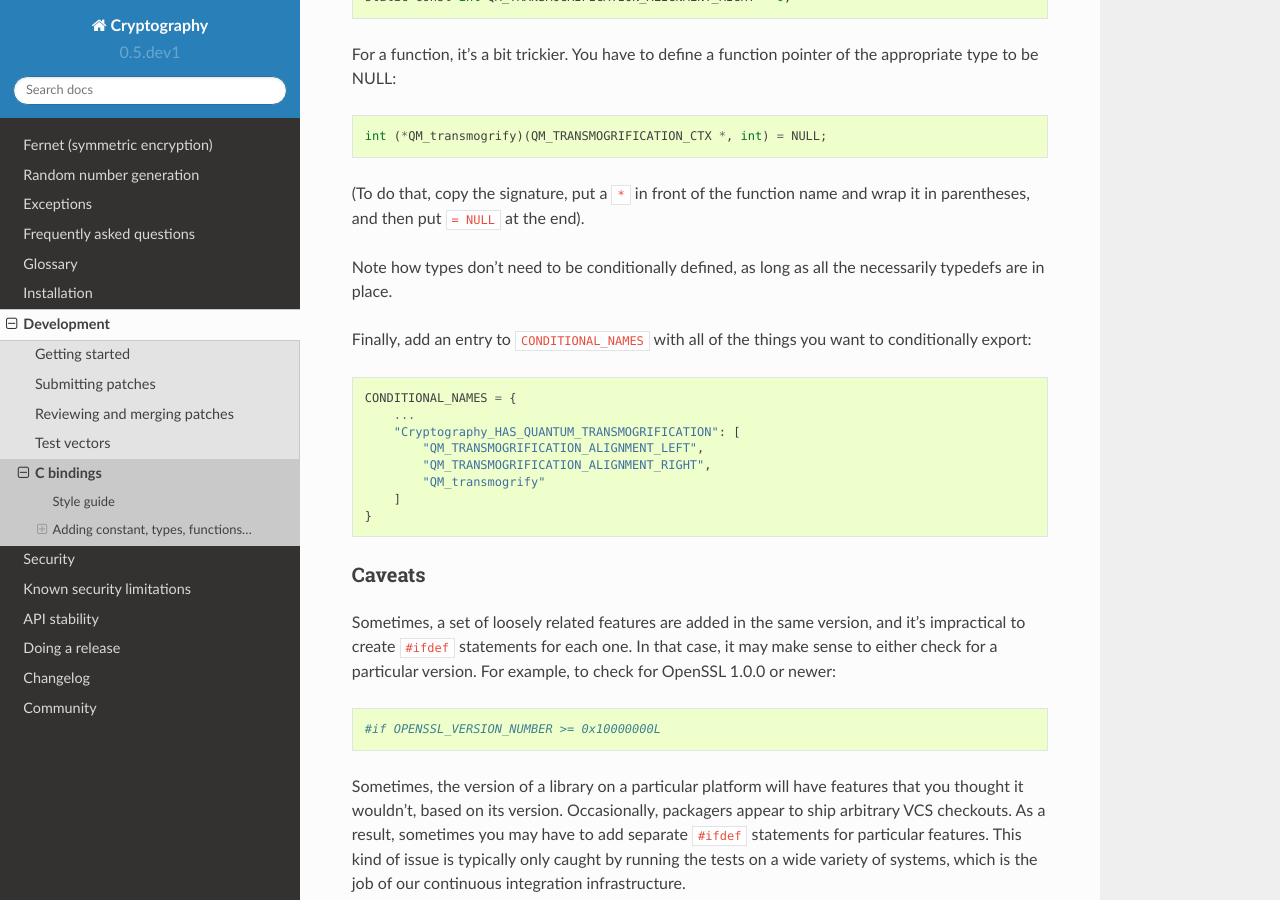
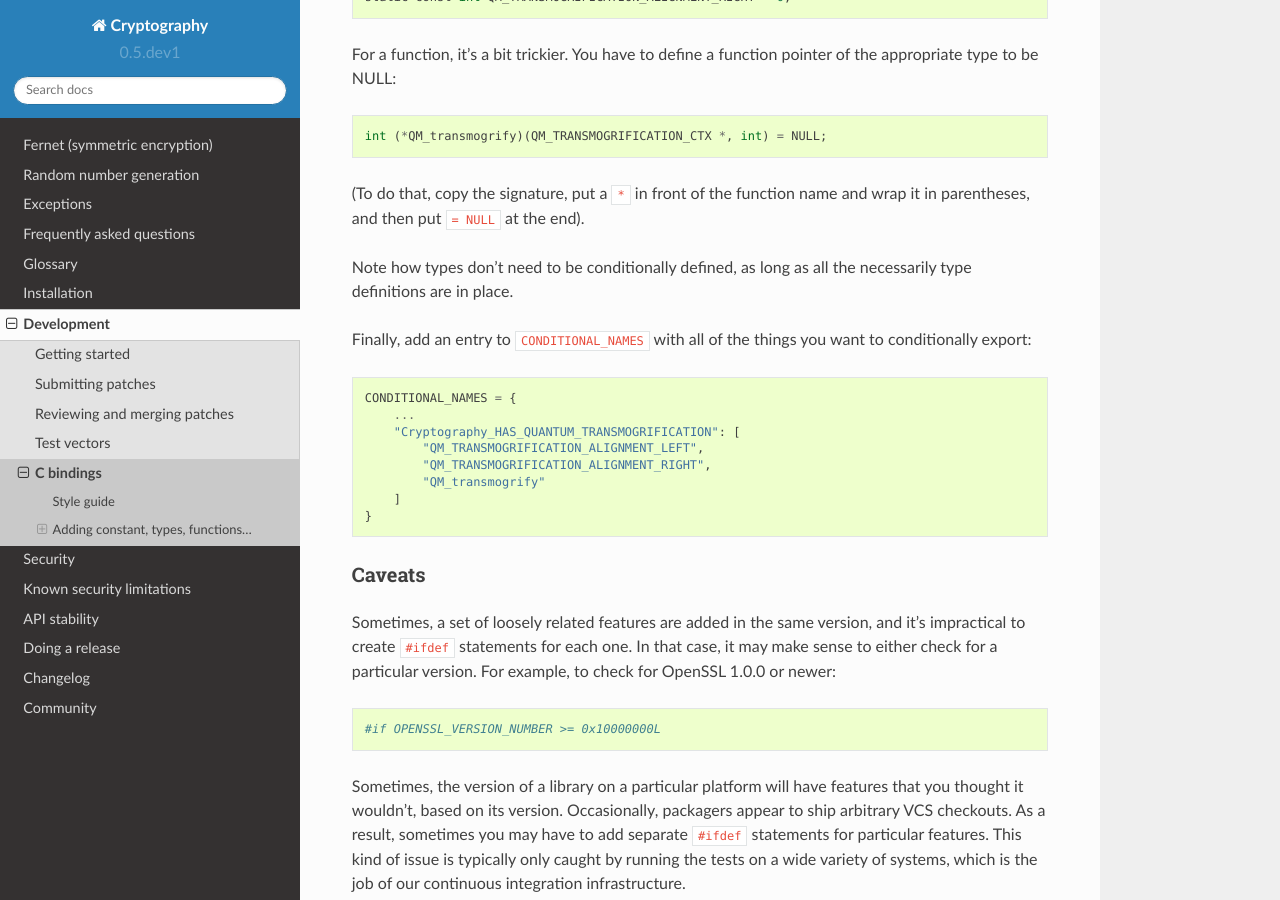
Before and after one commit to WebKing0121/cryptography, a Sphinx documentation site: the page built from docs/development/c-bindings.rst, in a window 1280 px wide and 900 px high, scrolled down 3219 px. Built offline with Sphinx 7.4.7 and the Read the Docs theme 2.0.0, drawn with Linux system fonts in a browser that asks for light colours; pages that are not in the unit, such as notebooks, are missing from menus.

Commit message:
typedefs -> type definitions

```diff
--- a/docs/development/c-bindings.rst
+++ b/docs/development/c-bindings.rst
@@ -159,7 +159,7 @@ pointer of the appropriate type to be NULL::
 name and wrap it in parentheses, and then put ``= NULL`` at the end).
 
 Note how types don't need to be conditionally defined, as long as all
-the necessarily typedefs are in place.
+the necessarily type definitions are in place.
 
 Finally, add an entry to ``CONDITIONAL_NAMES`` with all of the things
 you want to conditionally export::
```
